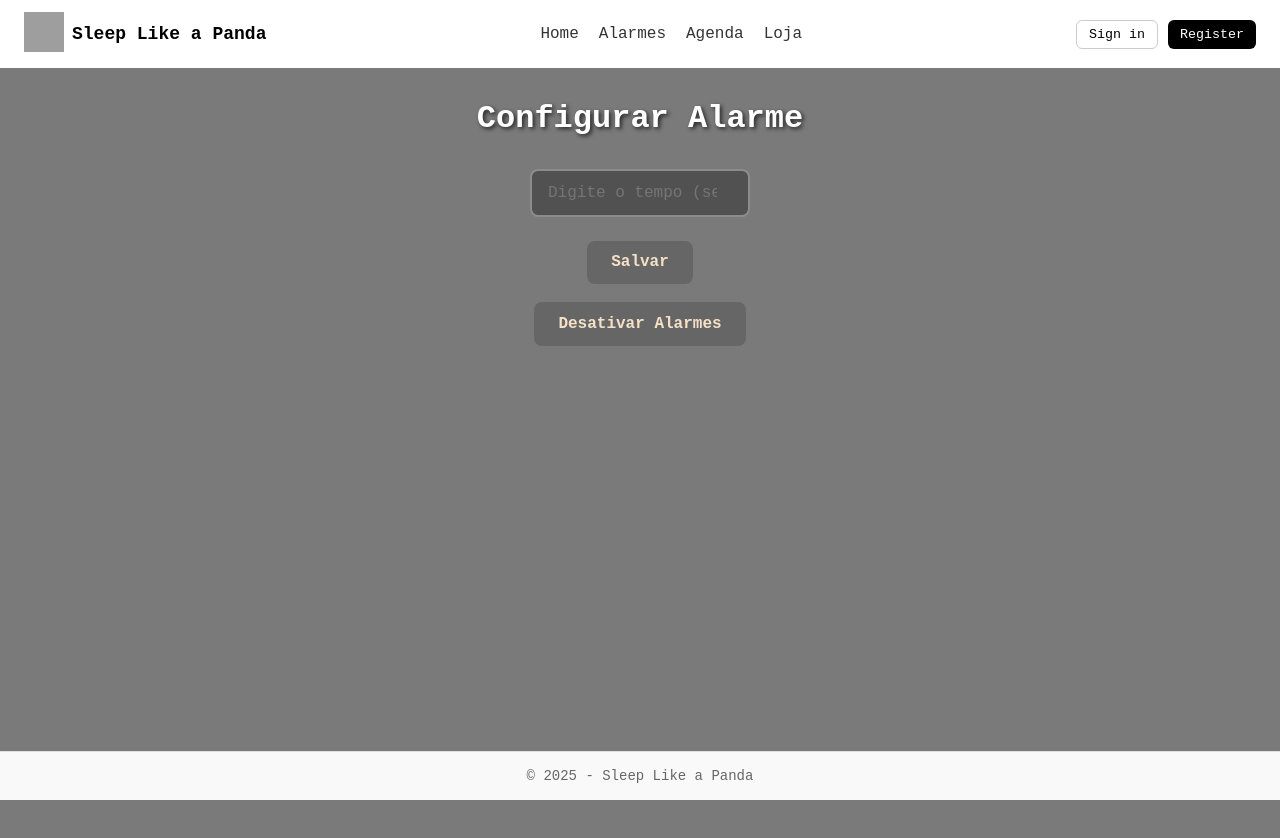
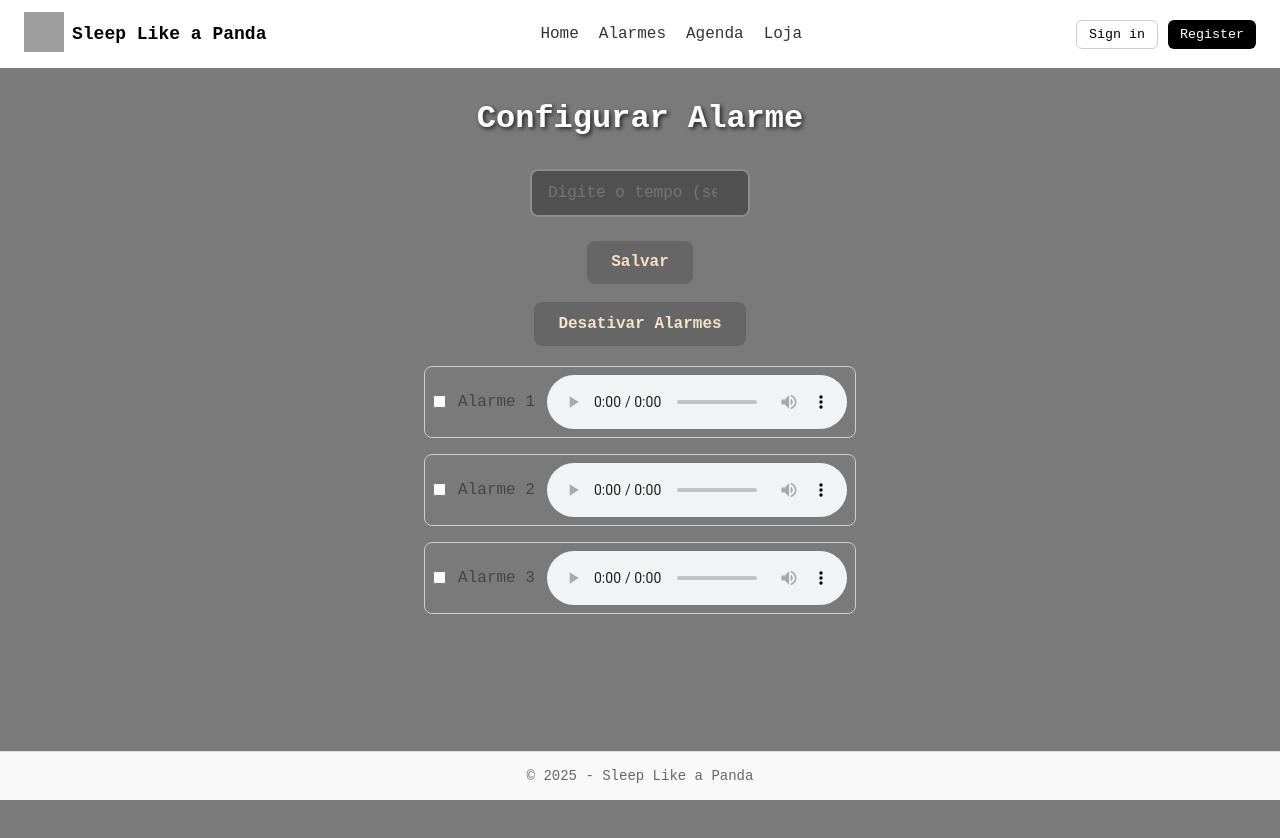
Before and after one commit to Gabriel-Mello-Dev/Slp-Sleep-Like-a-Panda-, a React (Vite) app: page /alarmes in a window 1280 px wide. Shown: the top 838 px of the page. Built offline with nearby package versions, Linux system fonts and the light colour scheme; no server answers; grey boxes are pictures that could not be loaded.

Commit message:
adicionand função de escolher o audio tocado

```diff
--- a/db.json
+++ b/db.json
@@ -2,7 +2,8 @@
   "User": {
     "nome": "oi",
     "tempo": {
-      "horario": 10
+      "horario": 0,
+      "tipo": 0
     }
   }
 }
--- a/src/pages/alarmes/Alarmes.jsx
+++ b/src/pages/alarmes/Alarmes.jsx
@@ -4,17 +4,39 @@ import styles from "./alarmes.module.css";
 
 const Alarmes = () => {
   const [tempo, setTempo] = useState("");
-  const [msg, setMsg] = useState("");
+  const [msg, setMsg] = useState(""); // faltava isso 👈
+  const [checks, setChecks] = useState({
+    alarme1: false,
+    alarme2: false,
+    alarme3: false,
+  });
 
   const salvarTempo = async () => {
-    if (!tempo) return setMsg("⚠️ Digite um tempo!");
+    if (!tempo) {
+      setMsg("⚠️ Digite um tempo!");
+      return;
+    }
+
+    let tipo = 0;
+    if (checks.alarme1) tipo = 1;
+    else if (checks.alarme2) tipo = 2;
+    else if (checks.alarme3) tipo = 3;
+
+    if (tipo === 0) {
+      setMsg("⚠️ Escolha um alarme!");
+      return;
+    }
 
     try {
       await axios.put("http://localhost:3000/User", {
-        nome: "oi", // se precisar manter o nome
-        tempo: { horario: Number(tempo) }
+        nome: "oi",
+        tempo: {
+          horario: Number(tempo),
+          tipo: tipo,
+        },
       });
-      setMsg("✅ Tempo salvo com sucesso!");
+
+      setMsg(`✅ Alarme ${tipo} salvo com sucesso!`);
       setTempo("");
     } catch (error) {
       setMsg("❌ Erro ao salvar tempo");
@@ -25,8 +47,8 @@ const Alarmes = () => {
   const desativarAlarmes = async () => {
     try {
       await axios.put("http://localhost:3000/User", {
-        nome: "oi", // se precisar manter
-        tempo: { horario: 0 }
+        nome: "oi",
+        tempo: { horario: 0, tipo: 0 },
       });
       setMsg("⏹️ Alarmes desativados!");
       setTempo("");
@@ -39,6 +61,7 @@ const Alarmes = () => {
   return (
     <div className={styles.container}>
       <h2 className={styles.title}>Configurar Alarme</h2>
+
       <input
         type="number"
         placeholder="Digite o tempo (segundos)"
@@ -49,7 +72,9 @@ const Alarmes = () => {
       <button onClick={salvarTempo} className={styles.button}>
         Salvar
       </button>
-<br />
+
+      <br />
+
       <button
         onClick={desativarAlarmes}
         className={`${styles.button} ${styles.stopButton}`}
@@ -68,6 +93,45 @@ const Alarmes = () => {
           {msg}
         </p>
       )}
+
+      {/* Escolher alarme */}
+      <div className={styles.alarmesLista}>
+        <label className={styles.alarmeItem}>
+          <input
+            type="checkbox"
+            checked={checks.alarme1}
+            onChange={() =>
+              setChecks({ alarme1: true, alarme2: false, alarme3: false })
+            }
+          />
+          <span>Alarme 1</span>
+          <audio controls src="/alarme.mp3"></audio>
+        </label>
+
+        <label className={styles.alarmeItem}>
+          <input
+            type="checkbox"
+            checked={checks.alarme2}
+            onChange={() =>
+              setChecks({ alarme1: false, alarme2: true, alarme3: false })
+            }
+          />
+          <span>Alarme 2</span>
+          <audio controls src="/alarme2.mp3"></audio>
+        </label>
+
+        <label className={styles.alarmeItem}>
+          <input
+            type="checkbox"
+            checked={checks.alarme3}
+            onChange={() =>
+              setChecks({ alarme1: false, alarme2: false, alarme3: true })
+            }
+          />
+          <span>Alarme 3</span>
+          <audio controls src="/alarme3.mp3"></audio>
+        </label>
+      </div>
     </div>
   );
 };
--- a/src/pages/alarmes/alarmes.module.css
+++ b/src/pages/alarmes/alarmes.module.css
@@ -62,7 +62,7 @@
 
 .button:hover {
   background: #454546;
-  transform: scale(1.1) rotate(-2deg); /* efeito divertido */
+  transform: scale(1.1) rotate(-2deg);
 }
 
 .success {
@@ -79,6 +79,23 @@
   animation: fadeIn 0.5s ease;
 }
 
+.alarmesLista {
+  display: flex;
+  flex-direction: column;
+  gap: 16px;
+  margin-top: 20px;
+}
+
+.alarmeItem {
+  display: flex;
+  align-items: center;
+  gap: 12px;
+  padding: 8px;
+  border: 1px solid #ccc;
+  border-radius: 8px;
+}
+
+
 
 @keyframes fadeIn {
   from { opacity: 0; }
```
Also changed, not shown: src/components/clock/clock.jsx (+17 -5 lines), 2 other files (tests, documents, lock files or other folders).
